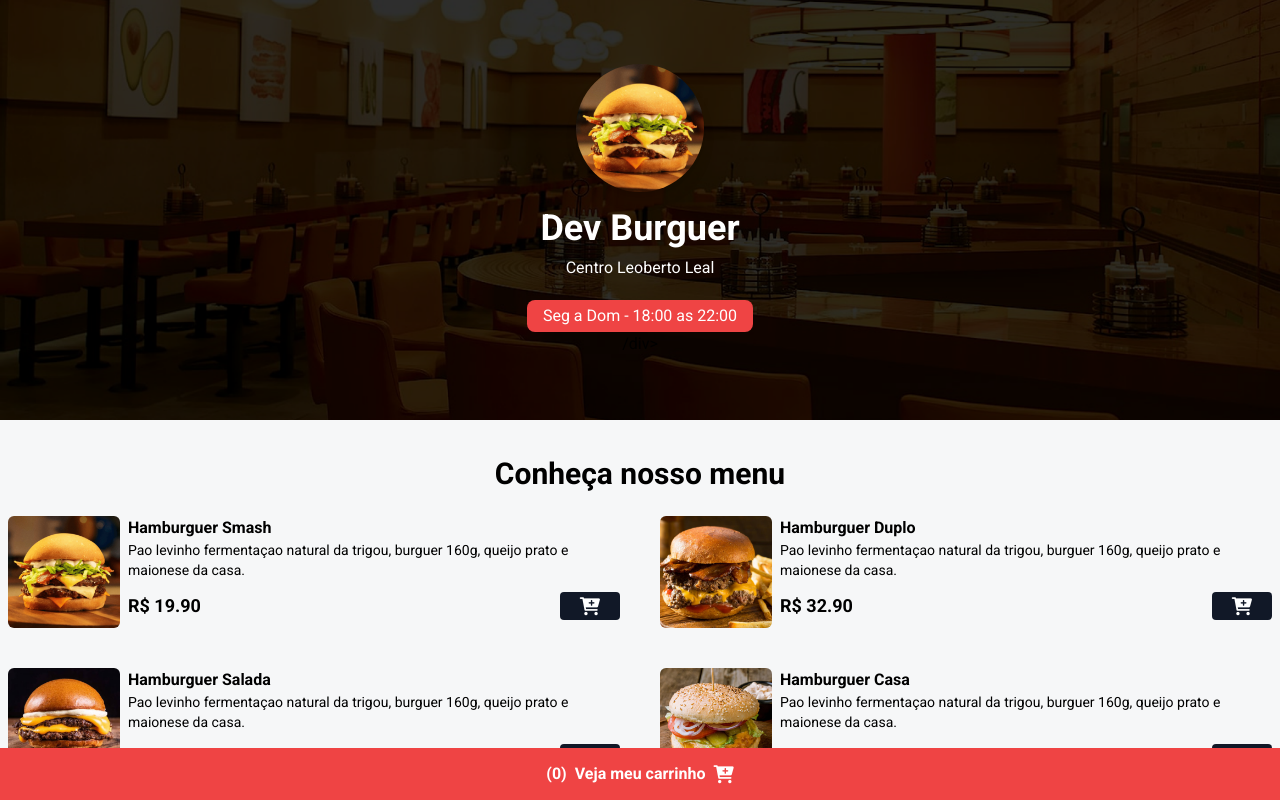
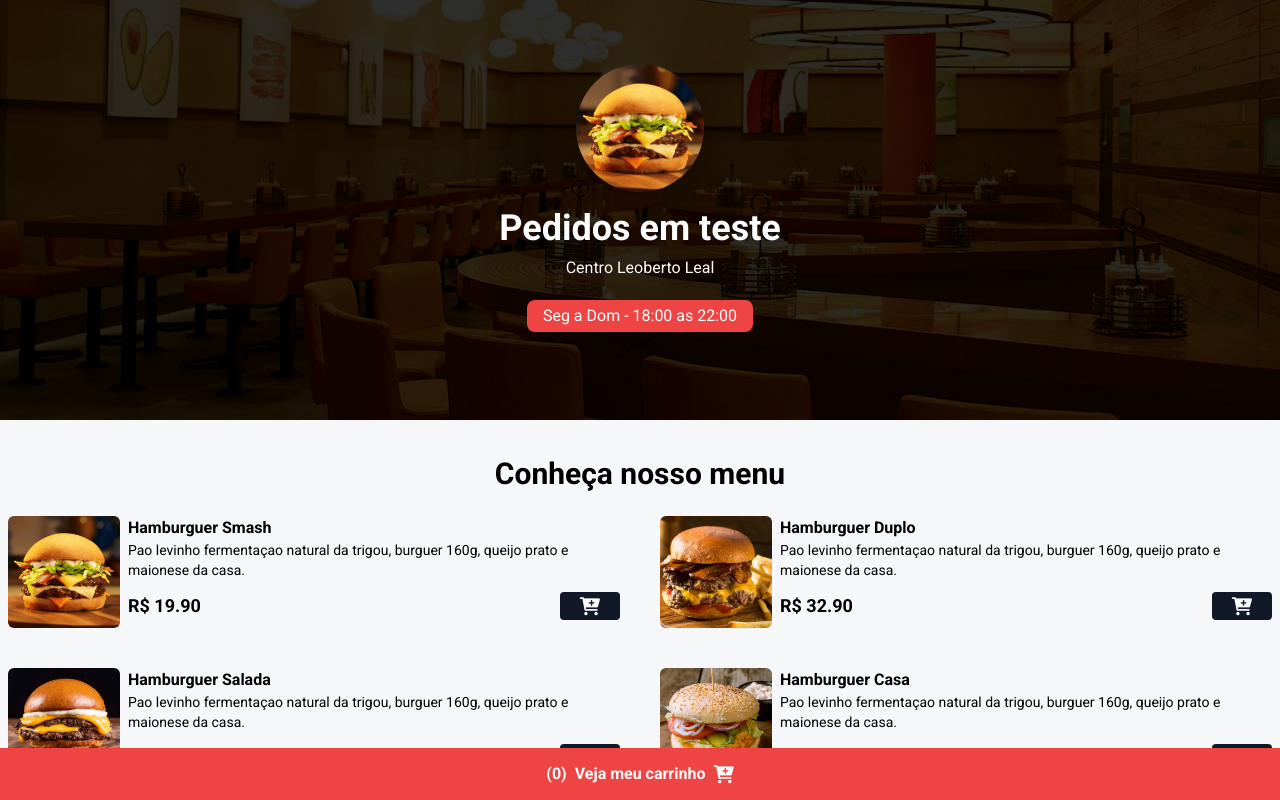
Before and after one commit to lucasheinz16git/cardapio, a website: page index.html in a window 1280 px wide. Shown: the top 800 px of the page. Drawn offline with nearby package versions, Linux system fonts and the light colour scheme.

Commit message:
Update index.html

```diff
--- a/index.html
+++ b/index.html
@@ -25,7 +25,7 @@
         <div class="w-full h-full flex flex-col justify-center items-center">
             <img src="assets/hamb-1.png" alt="Logo DevBurguer" class="w-32 h-32 rounded-full shadow-lg hover:scale-110">
 
-            <h1 class="text-4xl mt-4 mb-2 font-bold text-white">Dev Burguer</h1>
+            <h1 class="text-4xl mt-4 mb-2 font-bold text-white">Pedidos em teste</h1>
             <span class="text-white font-medium">Centro Leoberto Leal</span>
             <div class="bg-green-600 px-4 py-1 rounded-lg mt-5" id="date-span">
                 <span class="text-white font-medium">Seg a Dom - 18:00 as 22:00 </span>
```
